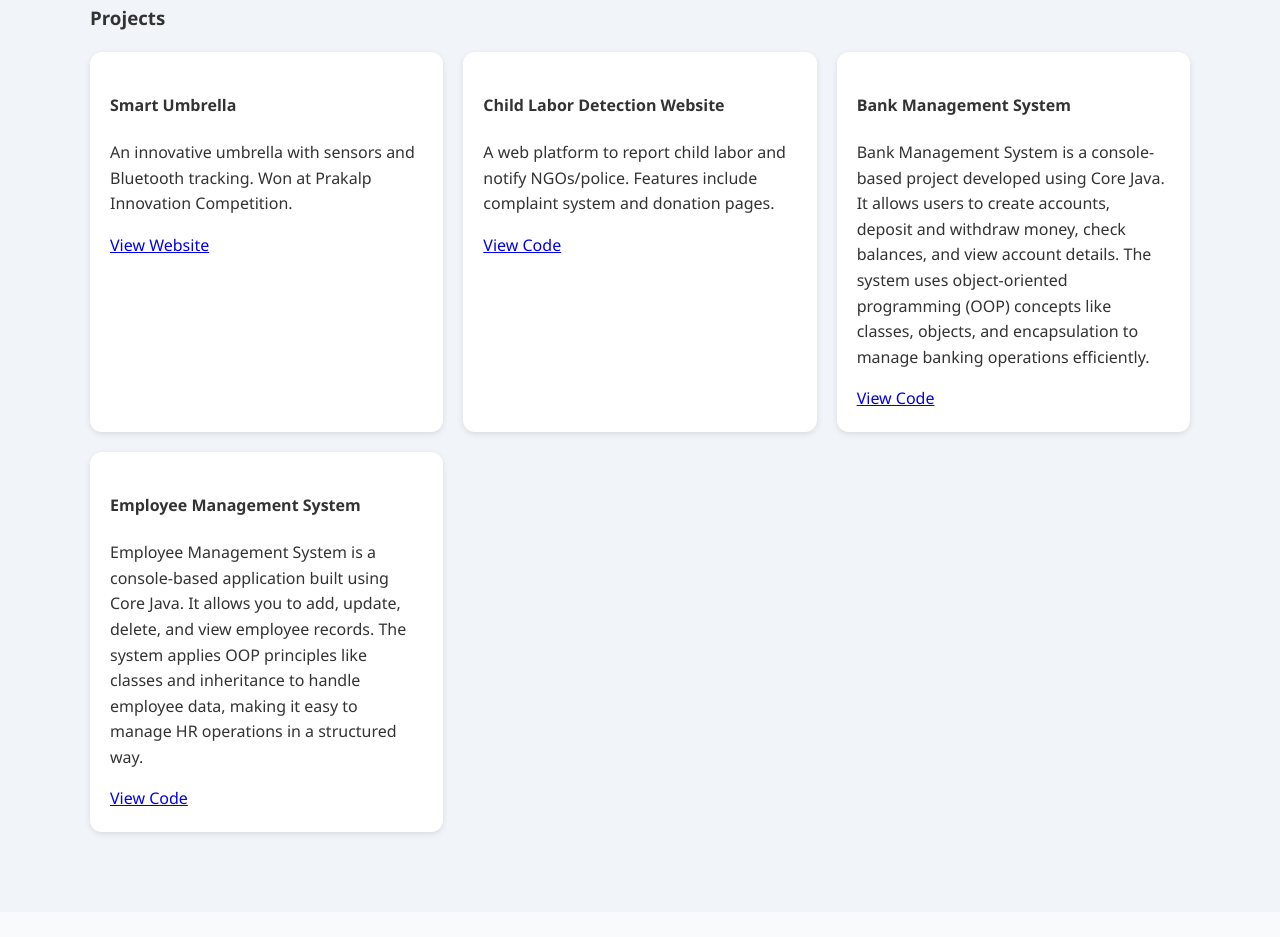
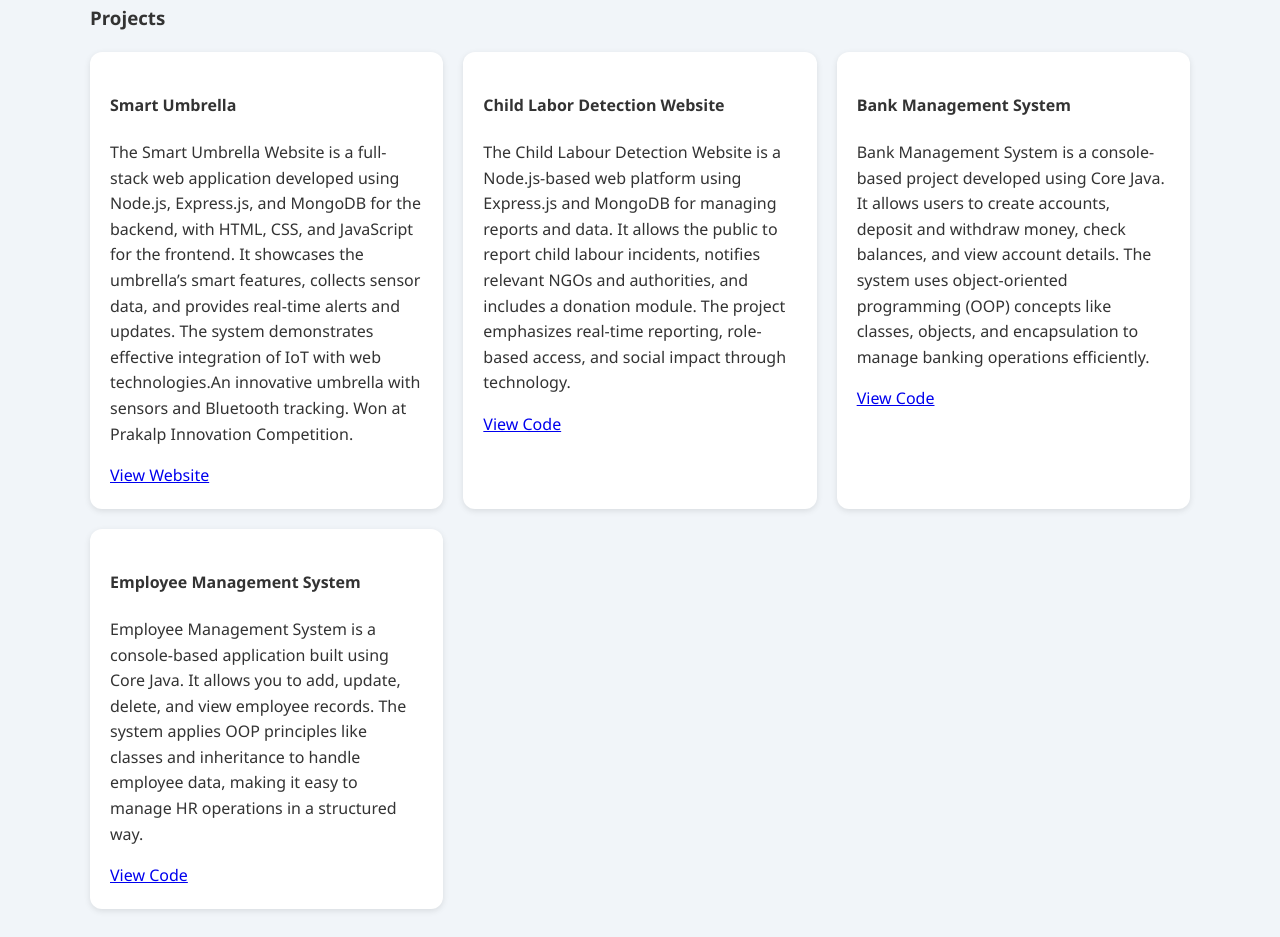
Before and after one commit to Ashwini-955/MyPortfolio, a plain HTML site: page index.html in a window 1280 px wide. Shown: the part 1190-2127 px from the top of the page. Drawn offline with Linux system fonts and the light colour scheme.

Commit message:
Update index.html

```diff
--- a/index.html
+++ b/index.html
@@ -51,12 +51,12 @@
       <div class="projects-grid">
         <div class="project-card">
           <h4>Smart Umbrella</h4>
-          <p>An innovative umbrella with sensors and Bluetooth tracking. Won at Prakalp Innovation Competition.</p>
+          <p>The Smart Umbrella Website is a full-stack web application developed using Node.js, Express.js, and MongoDB for the backend, with HTML, CSS, and JavaScript for the frontend. It showcases the umbrella’s smart features, collects sensor data, and provides real-time alerts and updates. The system demonstrates effective integration of IoT with web technologies.An innovative umbrella with sensors and Bluetooth tracking. Won at Prakalp Innovation Competition.</p>
           <a href="https://sm-ftvw.onrender.com/Home">View Website</a>
         </div>
         <div class="project-card">
           <h4>Child Labor Detection Website</h4>
-          <p>A web platform to report child labor and notify NGOs/police. Features include complaint system and donation pages.</p>
+          <p>The Child Labour Detection Website is a Node.js-based web platform using Express.js and MongoDB for managing reports and data. It allows the public to report child labour incidents, notifies relevant NGOs and authorities, and includes a donation module. The project emphasizes real-time reporting, role-based access, and social impact through technology.</p>
           <a href="https://github.com/Ashwini-955/childsafe">View Code</a>
         </div>
         <div class="project-card">
```
